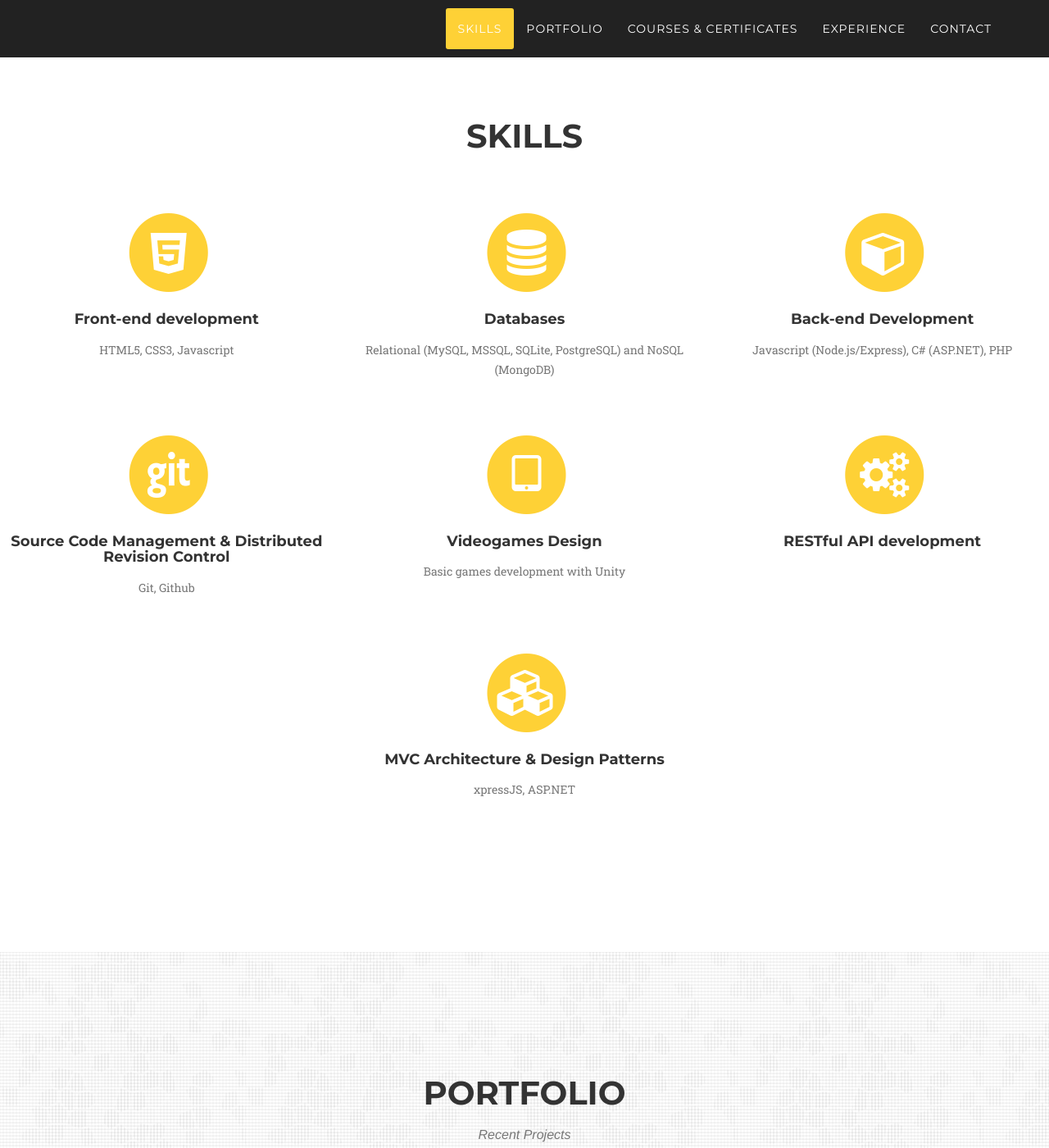
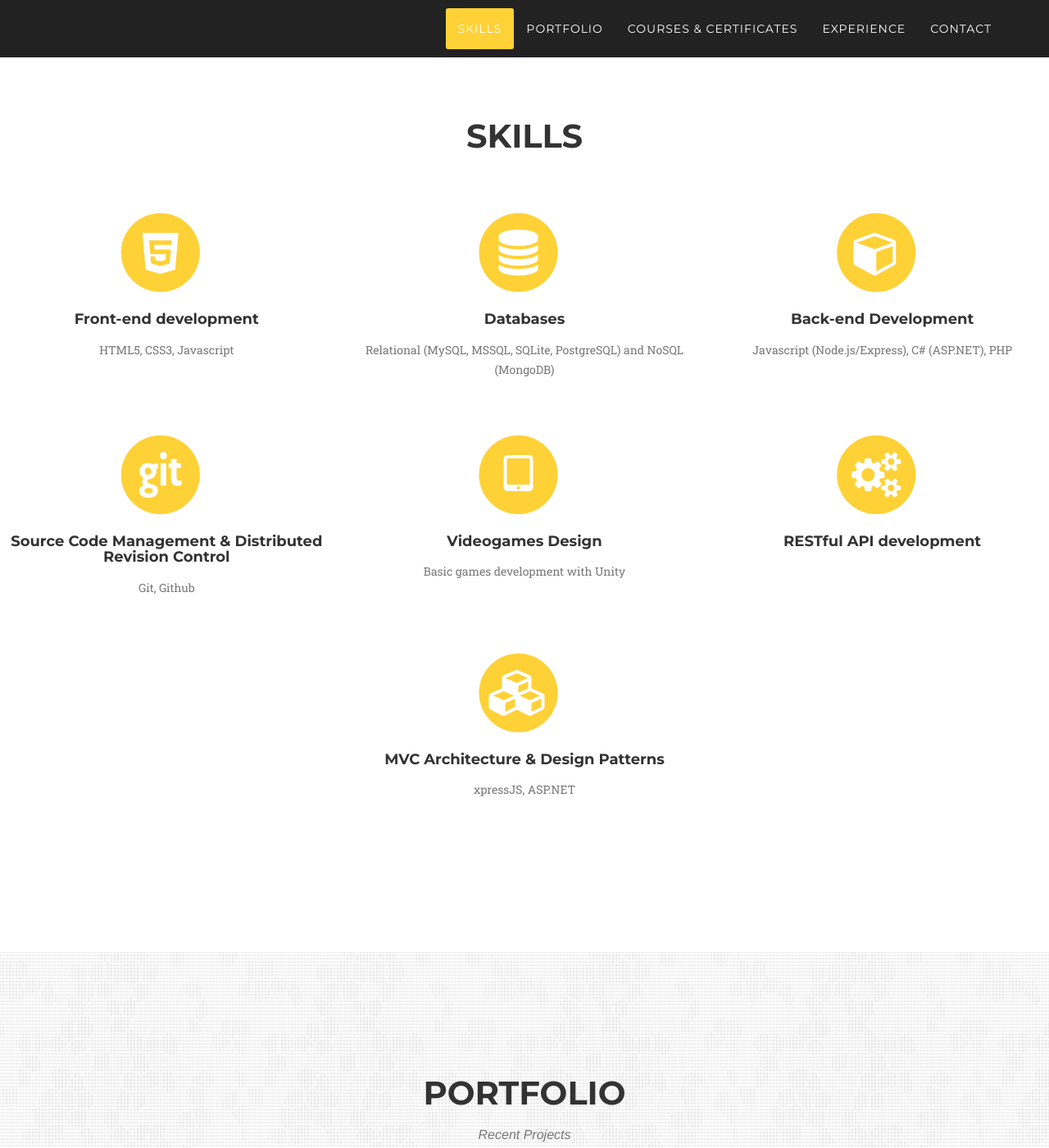
Before and after one commit to agmerino03/agmerino03.github.io, a Jekyll site: the page built from index.html, in a window 1280 px wide and 1400 px high, scrolled down 789 px. Shown: the whole window at 82% size. Built offline with Jekyll 4.4.1, drawn with Linux system fonts in a browser that asks for light colours; some web fonts are replaced.

Commit message:
Added margin to list

```diff
--- a/_layouts/style.css
+++ b/_layouts/style.css
@@ -12,7 +12,7 @@
 .custom-list {
     list-style-type: none;
     padding: 0;
-    margin: 0;
+    margin: 5px;
 }
 
 .custom-list li {
@@ -24,7 +24,6 @@
 .fa-stack {
     flex-shrink: 0; /* Evita que el ícono se reduzca si el texto es largo */
     margin-right: 15px; /* Espacio entre el ícono y el texto */
-	margin-left: 20px;
 }
 
 .cert-title {
```
